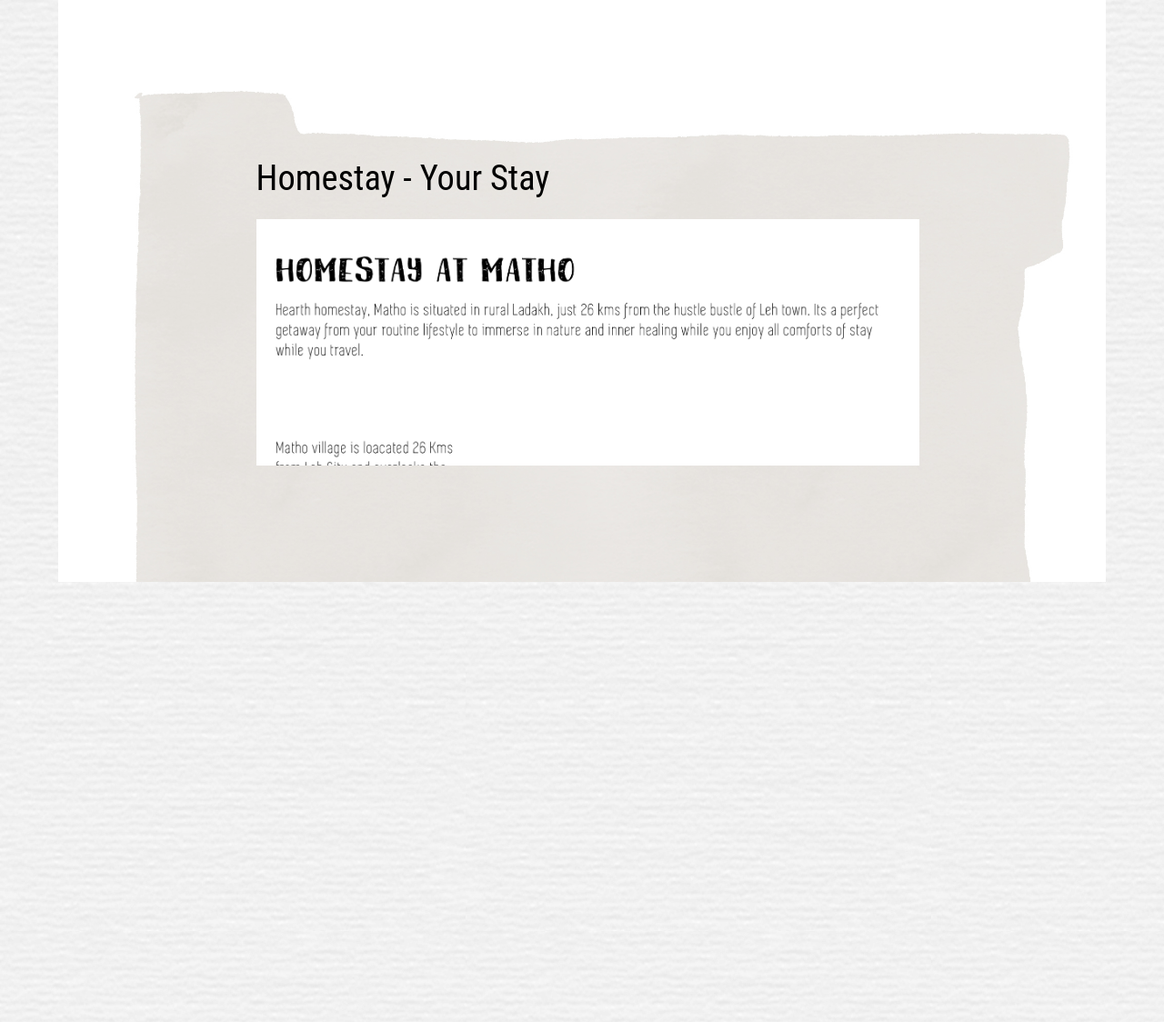
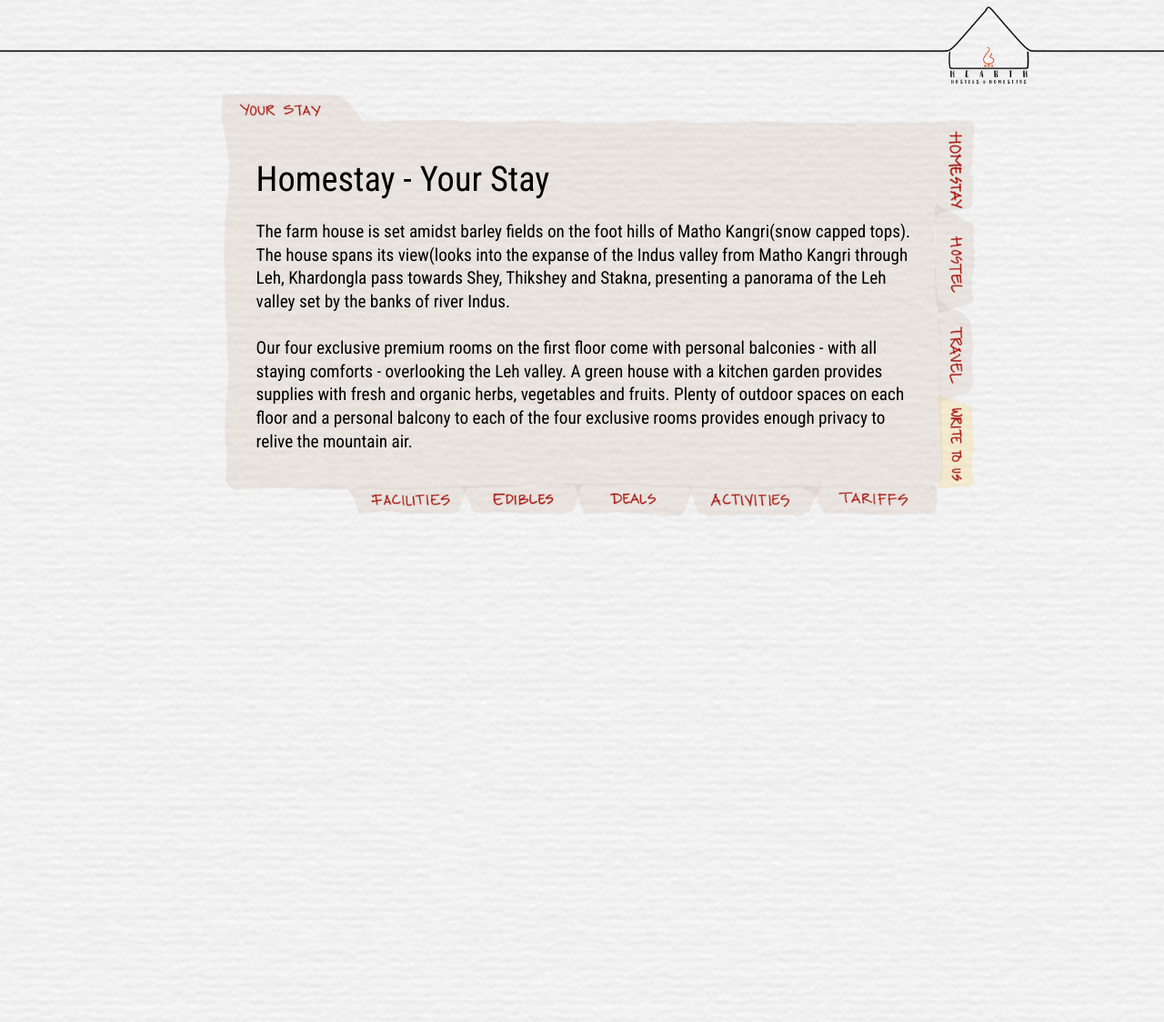
Before and after one commit to the-hearth/the-hearth.github.io, a Jekyll site: the page built from home.html, in a window 1280 px wide. Shown: the whole page at 91% size. Built offline with Jekyll 4.4.1, drawn with Linux system fonts in a browser that asks for light colours.

Commit message:
Add files via upload

```diff
--- a/home.html
+++ b/home.html
@@ -8,53 +8,88 @@
   	<meta charset="utf-8">
   	<title>{{ site.title }}</title>
     <link rel="stylesheet" type="text/css" href="/css/main.css">
+    <link href="https://fonts.googleapis.com/css?family=Roboto+Condensed" rel="stylesheet">
   </head>
 
   <body>
     <header>
+      <img class="logo" src='images/logo.png' alt="logo"></img>
+      <nav>
+        <ul>
+        </ul>
+      </nav>
     </header>
 
     <section id="panel-container">
       <div class="panel-background">
-        <div class="homestay">
-          <img id="panel11" src='images/bk3.jpg' alt="landing image"></img>
-          <img id="panel12" src='images/bk4.jpg' alt="landing image"></img>
-          <img id="panel13" src='images/bk5.jpg' alt="landing image"></img>
-        </div>
-        <div class="hostel">
-          <img id="panel21" src='images/bk9.jpg' alt="landing image"></img>
-          <img id="panel22" src='images/bk10.jpg' alt="landing image"></img>
-          <img id="panel23" src='images/bk11.jpg' alt="landing image"></img>
-        </div>
+        <img id="homestay_stay" src='images/homestay_stay.png' alt="landing image"></img>
+        <img id="homestay_facilities" src='images/homestay_facilities.png' alt="landing image"></img>
+        <img id="homestay_edibles" src='images/homestay_edibles.png' alt="landing image"></img>
+        <img id="hostel_stay" src='images/bk9.jpg' alt="landing image"></img>
+        <img id="hostel_facilities" src='images/bk10.jpg' alt="landing image"></img>
+        <img id="hostel_edibles" src='images/bk11.jpg' alt="landing image"></img>
       </div>
 
       <div id="panel-content" tabindex="1">
         <article class="homestay">
-          <div id="panel11">
+          <div id="homestay_stay">
             <h1>Homestay - Your Stay</h1>
+            <p></br>The farm house is set amidst barley fields on the foot hills of Matho Kangri(snow capped
+              tops). The house spans its view(looks into the expanse of the Indus valley from Matho
+              Kangri through Leh, Khardongla pass towards Shey, Thikshey and Stakna, presenting a
+              panorama of the Leh valley set by the banks of river Indus.</br></br>
+              Our four exclusive premium rooms on the first floor come with personal balconies - with all
+              staying comforts - overlooking the Leh valley. A green house with a kitchen garden
+              provides supplies with fresh and organic herbs, vegetables and fruits. Plenty of outdoor
+              spaces on each floor and a personal balcony to each of the four exclusive rooms provides
+              enough privacy to relive the mountain air.
+              </br></br>The farm house is set amidst barley fields on the foot hills of Matho Kangri(snow capped
+              tops). The house spans its view(looks into the expanse of the Indus valley from Matho
+              Kangri through Leh, Khardongla pass towards Shey, Thikshey and Stakna, presenting a
+              panorama of the Leh valley set by the banks of river Indus.</br></br>
+              Our four exclusive premium rooms on the first floor come with personal balconies - with all
+              staying comforts - overlooking the Leh valley. A green house with a kitchen garden
+              provides supplies with fresh and organic herbs, vegetables and fruits. Plenty of outdoor
+              spaces on each floor and a personal balcony to each of the four exclusive rooms provides
+              enough privacy to relive the mountain air.
+            </p>
+          </div>
+          <div id="homestay_facilities">
+            <h1>Homestay - Facilities</h1>
+            <p></br>In-house facilities and point of engagement:</br></br>
+              1. Library & AV room:</br>
+              2. Kitchenette:</br>
+              3. Outdoor common space (first floor):</br>
+              4. Meditation / Chanting space:</br>
+              5. Green house:</br>
+              6. Open kitchen garden:</br>
+              7. Garden lounge:</br>
+              8. Bbq station</br>
+              9. Parking:</br>
+              10. Water channel:</br>
+              11. Woods</br>
+              12. Office unit:</br>
+              13. Rooftop lounge:</br>
+              14. Bird house:
+            </p>
+          </div>
+          <div id="homestay_edibles">
+            <h1>Homestay - Edibles</h1>
             <img src='images/mbrochure4.png' alt="landing image"></img>
-          </div>
-          <div id="panel12">
-            <h1>Homestay - Things To Do</h1>
-            <img src='images/mbrochure1.png' alt="landing image"></img>
-          </div>
-          <div id="panel13">
-            <h1>Homestay - Tariff</h1>
-            <img src='images/mbrochure3.png' alt="landing image"></img>
           </div>
         </article>
 
         <article class="hostel">
-          <div id="panel21">
+          <div id="hostel_stay">
             <h1>Hostel - Your Stay</h1>
             <img src='images/mbrochure5.png' alt="landing image"></img>
           </div>
-          <div id="panel22">
-            <h1>Hostel - Things To Do</h1>
+          <div id="hostel_facilities">
+            <h1>Hostel - Facilities</h1>
             <img src='images/mbrochure1.png' alt="landing image"></img>
           </div>
-          <div id="panel23">
-            <h1>Hostel - Tariff</h1>
+          <div id="hostel_edibles">
+            <h1>Hostel - Edibles</h1>
             <img src='images/mbrochure3.png' alt="landing image"></img>
           </div>
         </article>
--- a/index.html
+++ b/index.html
@@ -11,7 +11,7 @@
   </head>
 
   <body>
-    <header>
+    <div class="header">
       <div id="timer">
         <div id="coming-soon">Coming soon, in...</div>
         <div id="days"></div>
@@ -19,7 +19,7 @@
         <div id="minutes"></div>
         <div id="seconds"></div>
       </div>
-    </header>
+    </div>
 
     <section class="landing">
       <img src='images/brochure.png' alt="landing image"></img>
```
